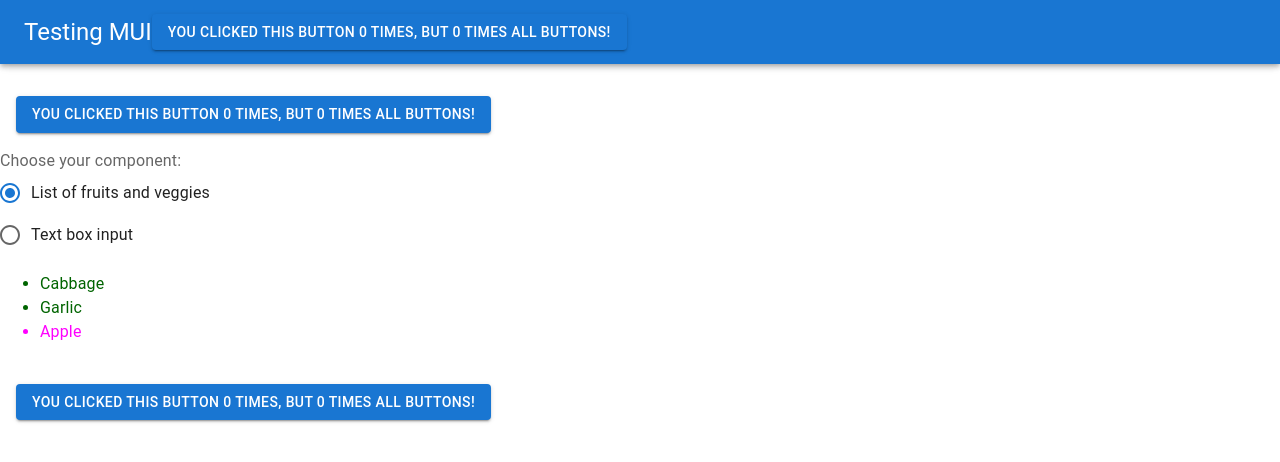
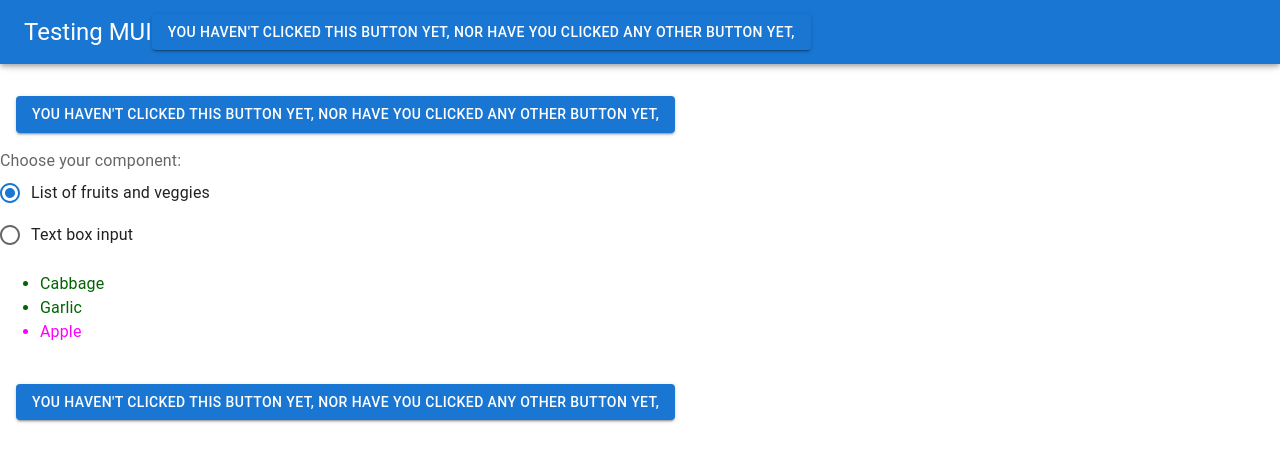
Before and after one commit to salevil/testing-mui, a React (Create React App) app: page / in a window 1280 px wide. Shown: the top 462 px of the page. Built offline with nearby package versions, Linux system fonts and the light colour scheme.

Commit message:
added conditons for better verbiage

```diff
--- a/src/components/myButton.js
+++ b/src/components/myButton.js
@@ -13,7 +13,14 @@ export default function MyButton({globalCount, setGlobalCount}) {
 
     return (
         <Button variant="contained" onClick={handleClick}>
-            You clicked this button {localCount} times, but {globalCount} times all buttons!
+            {localCount===0 && (`You haven't clicked this button yet, `)}
+            {localCount===1 && (`You clicked this button once, `)}
+            {localCount===2 && (`You clicked this button twice, `)}
+            {localCount > 2 && (`You clicked this button ${localCount} times, `)}
+            {globalCount===0 && (`nor have you clicked any other button yet, `)}
+            {globalCount===1 && (`and you clicked any button once!`)}
+            {globalCount===2 && (`and you clicked any button twice!`)}
+            {globalCount >2 && (`and you clicked any button ${globalCount} times!`)}
         </Button>
     );
 }
```
